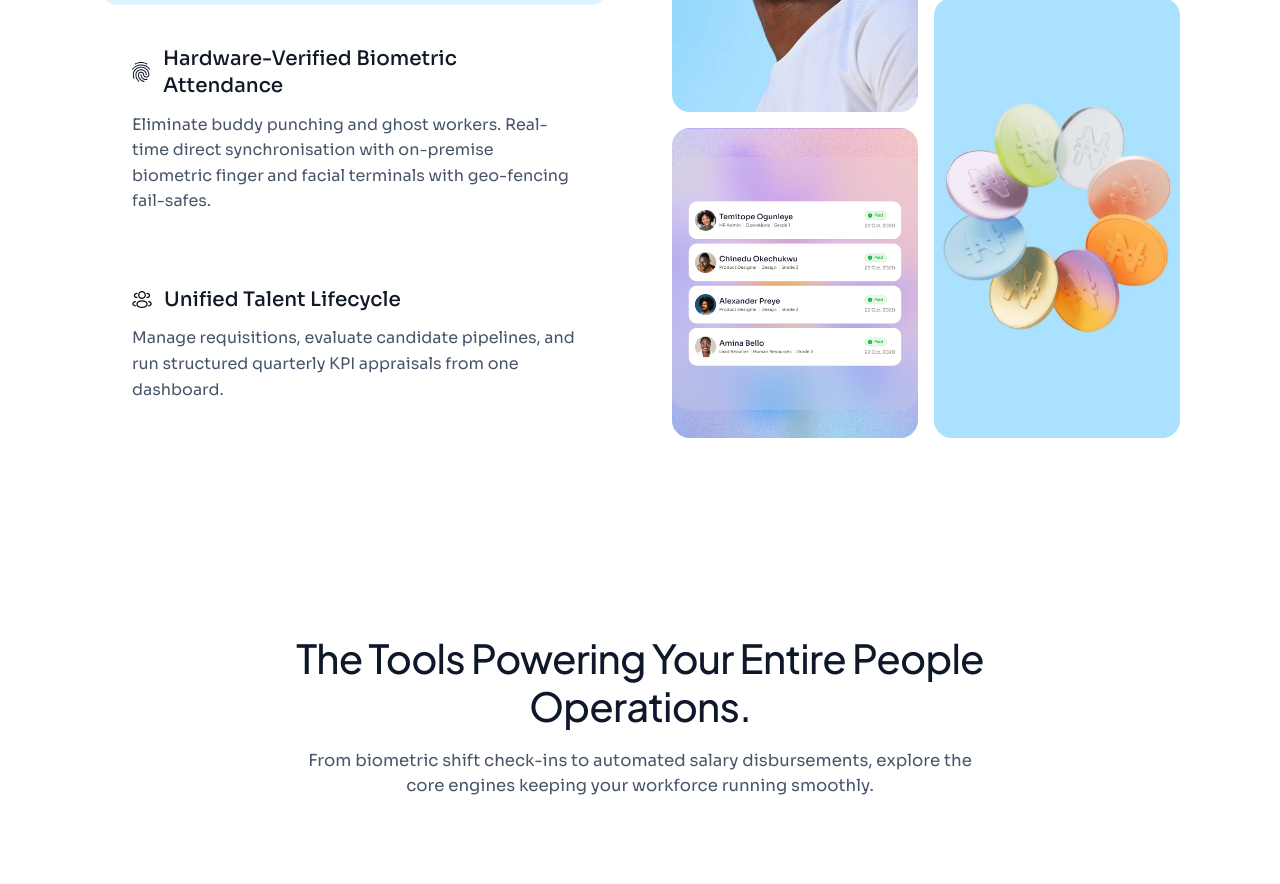
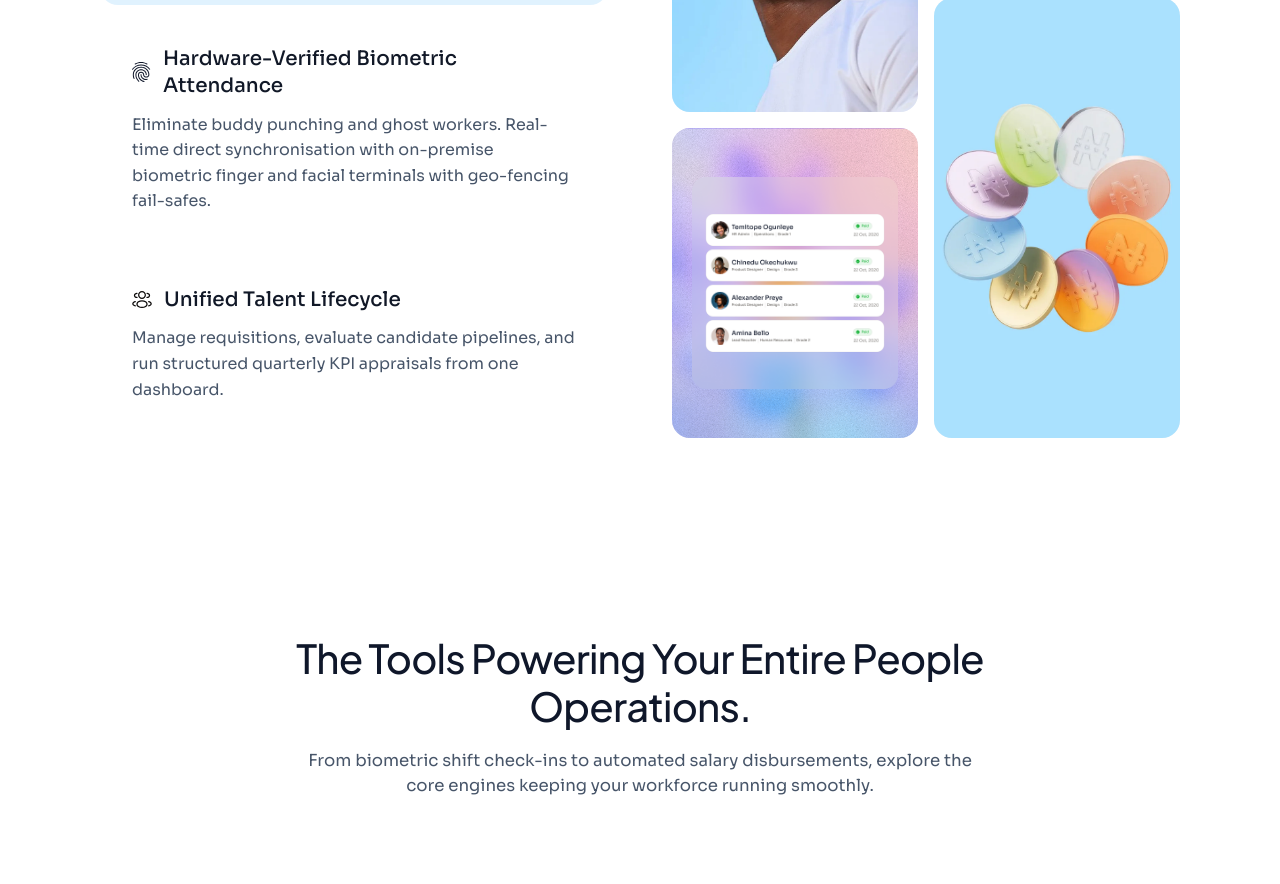
Before and after one commit to onwukauchechukwuken-wq/heckerpeople-landing, a Next.js app: page / in a window 1280 px wide. Shown: the part 1960-2844 px from the top of the page. Built offline with nearby package versions, Linux system fonts and the light colour scheme.

Commit message:
Refactor image rendering in platform-tabs component
Refactor image rendering logic to conditionally wrap Image component based on tile.bgImage.

```diff
--- a/src/components/landing/platform-tabs.tsx
+++ b/src/components/landing/platform-tabs.tsx
@@ -144,6 +144,22 @@ function BentoTile({
         />
       )}
 
+      {tile.bgImage ? (
+        <div className="relative z-10 h-full w-full p-5">
+          <div className="relative h-full w-full">
+            <Image
+              src={tile.src}
+              alt={tile.alt}
+              fill
+              unoptimized
+              loading="eager"
+              decoding="async"
+              sizes="(min-width:1024px) 25vw, 50vw"
+              className="h-full w-full object-contain"
+            />
+          </div>
+        </div>
+      ) : (
         <Image
           src={tile.src}
           alt={tile.alt}
@@ -154,6 +170,7 @@ function BentoTile({
           sizes="(min-width:1024px) 25vw, 50vw"
           className={`relative z-10 h-full w-full ${defaultFitClass}`}
         />
+      )}
     </div>
   );
 }
```
Lines whose indentation alone changed are shown as unchanged.
